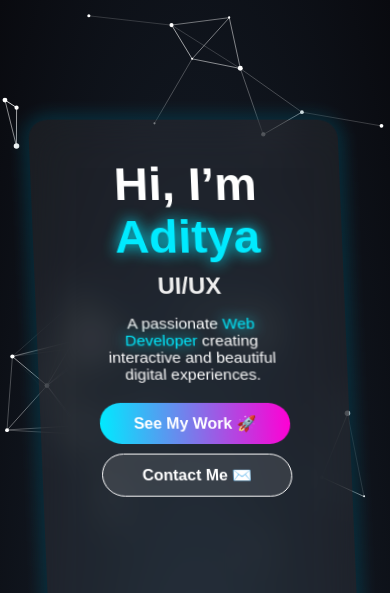
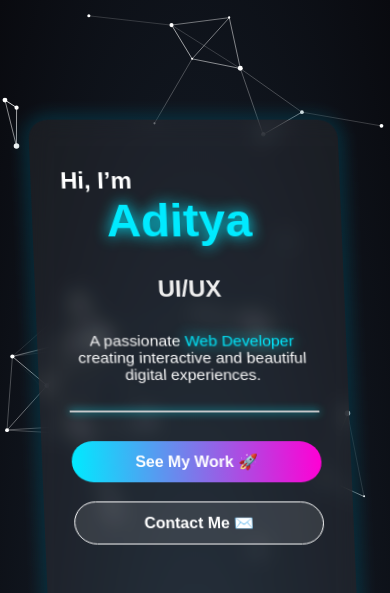
Before and after one commit to developer-dad/Intro-Page, a plain HTML site: page index.html in a window 390 px wide. Shown: the top 593 px of the page. Drawn offline with Linux system fonts and the light colour scheme.

Commit message:
responsive V3

```diff
--- a/index.html
+++ b/index.html
@@ -13,9 +13,10 @@
   <!-- Hero Section -->
   <section class="hero">
     <div class="intro-card" id="card">
-      <h1 class="reveal">Hi, I’m <span class="highlight">Aditya</span></h1>
+      <h1 class="reveal">Hi, I’m <span class="highlight name">Aditya</span></h1>
       <h2 class="typing" id="typing"></h2>
       <p class="fade-in">A passionate <span class="highlight">Web Developer</span> creating interactive and beautiful digital experiences.</p>
+      <hr class="mobile-line">
       <div class="btns">
         <a href="projects/project.html" class="btn">See My Work 🚀</a>
         <a href="contact/contact.html" class="btn ghost">Contact Me ✉️</a>
--- a/styles.css
+++ b/styles.css
@@ -67,13 +67,17 @@ h1 {
 
 .fade-in {
   opacity: 0;
-  animation: fadeIn 2s forwards 1s;
+  animation: fadeIn 2s forwards 400ms;
 }
 
 @keyframes fadeIn {
   to {
     opacity: 1;
   }
+}
+
+.mobile-line{
+  display: none;
 }
 
 .btns {
@@ -116,11 +120,38 @@ h1 {
   .intro-card {
     height: 75%;
     width: 80%;
+    padding: 20px 30px;
+    backdrop-filter: blur(11px);
   }
 
-  .btns{
+  .reveal {
+    text-align: left;
+    font-size: 1.5rem;
+    margin: 30px 0px;
+  }
+
+  .typing {
+    margin: 30px 0px;
+  }
+
+  .name {
+    font-size: 3rem;
+    margin: 1px 45px;
+    text-align: center;
+  }
+
+  .mobile-line{
+    display: block;
+    position: relative;
+    border: 1px solid #ffffffbe;
+    margin-top: 28px;
+    box-shadow: 0px 0px 8px #00eaff;
+  }
+
+  .btns {
     flex-direction: column;
-    gap: 10px;
+    gap: 20px;
+    margin-top: 30px;
   }
 
 }
```
Also changed, not shown: contact/contact.html (+6 -0 lines).
